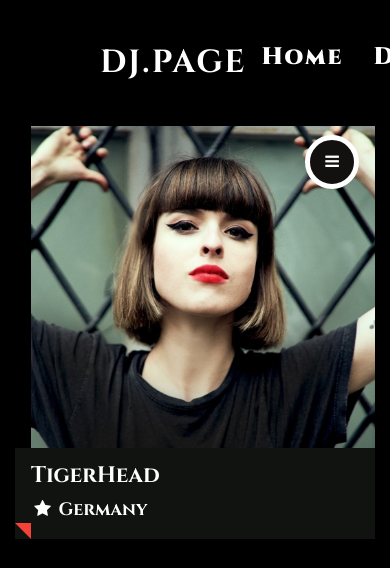
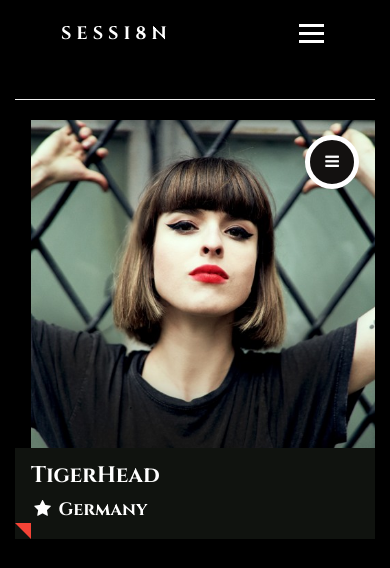
Before and after one commit to Yannick6633/Session8, a PHP site: page /src/view/dj.html in a window 390 px wide. Shown: the top 568 px of the page. Run offline with PHP 8.4, Linux system fonts and the light colour scheme; some libraries are stand-ins or nearby versions.

Commit message:
N5 Responsive Nav

```diff
--- /dev/null
+++ b/src/css/nav.css
@@ -0,0 +1,113 @@
+* {
+    margin: 0px;
+    padding: 0px;
+    box-sizing: border-box;
+}
+
+nav {
+    top: 0;
+    left: 0;
+    width: 100%;
+    display: flex;
+    justify-content: space-around;
+    align-items: center;
+    min-height: 8vh;
+    background-color: #000;
+    font-family: 'Cinzel', serif;
+    position: fixed;
+    z-index: 100000;
+}
+
+.logo {
+    color: #fff;
+    text-transform: uppercase;
+    letter-spacing: 5px;
+    font-size: 25px;
+}
+
+.nav-links {
+    display: flex;
+    justify-content: space-around;
+    width: 30%;
+}
+
+.nav-links li {
+    list-style: none;
+}
+
+.nav-links a {
+    color: #fff;
+    text-decoration: none;
+    letter-spacing: 3px;
+    font-weight: bold;
+    font-size: 14px;
+}
+
+.burger {
+    display: none;
+    cursor: pointer;
+}
+
+.burger div {
+    width: 25px;
+    height: 3px;
+    background-color: #fff;
+    margin: 5px;
+    transition: all 0.3s ease;
+}
+
+@media screen and (max-width:1024px) {
+    .nav-links {
+        width: 60%;
+    }
+}
+
+@media screen and (max-width:768px) {
+    body {
+        overflow-x: hidden;
+    }
+    .nav-links {
+        position: absolute;
+        right: 0px;
+        height: 92vh;
+        top: 8vh;
+        background-color: #000;
+        display: flex;
+        flex-direction: column;
+        align-items: center;
+        width: 50%;
+        transform: translateX(100%);
+        transition: transform 0.5s ease-in;
+    }
+    .nav-links li {
+        opacity: 0;
+    }
+    .burger {
+        display: block;
+    }
+}
+
+.nav-active {
+    transform: translateX(0%);
+}
+
+@keyframes navLinkFade {
+    from {
+        opacity: 0;
+        transform: translateX(50px);
+    }
+    to {
+        opacity: 1;
+        transform: translateX(0px);
+    }
+}
+
+.toggle .line1 {
+    transform: rotate(-45deg) translate(-5px, 6px);
+}
+.toggle .line2 {
+    opacity: 0;
+}
+.toggle .line3 {
+    transform: rotate(45deg) translate(-5px, -6px);
+}
--- a/src/css/navBar.css
+++ /dev/null
@@ -1,71 +0,0 @@
-/********** NAVBAR **********/
-
-@import url('https://fonts.googleapis.com/css2?family=Cinzel:wght@900&display=swap');
-
-* {
-    margin: 0;
-    padding: 0;
-    box-sizing: border-box;
-    font-family: 'Cinzel', serif;
-}
-
-header {
-    position: fixed;
-    top: 0;
-    left: 0;
-    width: 100%;
-    display: flex;
-    justify-content: space-between;
-    align-items: center;
-    /*min-height: 200vh;*/
-    transition: 0.6s;
-    padding: 40px 100px;
-    z-index: 100000;
-    overflow: hidden;
-    background: #000;
-}
-
-header.stickY {
-    padding: 5px 100px;
-    background: #fff;
-}
-
-header .logo {
-    position: relative;
-    font-weight: 700;
-    color: #fff;
-    text-decoration: none;
-    font-size: 2em;
-    text-transform: uppercase;
-    letter-spacing: 2px;
-    transition: 0.6s;
-}
-
-header ul {
-    position: relative;
-    display: flex;
-    justify-content: center;
-    align-items: center;
-}
-
-header ul li {
-    position: relative;
-    list-style: none;
-}
-
-header ul li a {
-    position: relative;
-    margin: 0 15px;
-    text-decoration: none;
-	display: block;
-    color: #fff;
-    letter-spacing: 2px;
-	font-size: 1.5em;
-    font-weight: 900;
-    transition: 0.6s;
-	line-height: 1.2em;
-}
-
-header.sticky ul li a {
-    color: rgb(74, 175, 6);
-}
--- a/src/js/main.js
+++ b/src/js/main.js
@@ -2,10 +2,10 @@
     alert("okay")
 });*/
 
-window.addEventListener("scroll", function() {
+/*window.addEventListener("scroll", function() {
     var header = document.querySelector("header");
     header.classList.toggle("sticky", window.scrollY > 0);
-})
+})*/
 
 
 $(document).ready(function(){
--- /dev/null
+++ b/src/js/nav.js
@@ -0,0 +1,25 @@
+
+const navSlide = () => {
+    const burger = document.querySelector('.burger');
+    const nav = document.querySelector('.nav-links');
+    const navLinks = document.querySelectorAll('.nav-links li');
+
+
+    burger.addEventListener('click', () => {
+    // Toggle Nav
+        nav.classList.toggle('nav-active')
+
+    // Animate Links
+        navLinks.forEach((link, index) => {
+            if(link.style.animation) {
+                link.style.animation = '';
+            } else {
+                link.style.animation = `navLinkFade 0.5s ease forwards ${index / 7 + 0.5}s`
+            }
+        });
+    // Burger Animation
+        burger.classList.toggle('toggle');
+    });
+}
+
+navSlide();
--- a/src/view/dj.html
+++ b/src/view/dj.html
@@ -11,7 +11,7 @@
     <link rel="stylesheet" href="http://maxcdn.bootstrapcdn.com/bootstrap/3.3.5/css/bootstrap.min.css">
     <link rel="stylesheet" href="http://maxcdn.bootstrapcdn.com/font-awesome/4.3.0/css/font-awesome.min.css">
     <link rel="stylesheet" href="/src/css/dj.css">
-    <link rel="stylesheet" type="text/css" href="/src/css/navBar.css">
+    <link rel="stylesheet" href="/src/css/nav.css">
     <style type="text/css">
 
         html {
@@ -34,16 +34,33 @@
     </style>
 </head>
 <body>
-    <header>
-        <a href="#" class="logo">DJ.PAGE</a>
-        <ul>
-            <li><a href="/" data-text="Home">Home</a></li>
-            <li><a href="/src/view/dj.html" data-text="Dj">DJ</a></li>
-            <li><a href="/src/view/albums.html" data-text="Albums">ALBUMS</a></li>
-            <li><a href="/src/view/news.html" data-text="News">NEWS</a></li>
-            <li><a href="/src/view/contact.html" data-text="Contact">CONTACT</a></li>
+    <nav>
+        <div class="logo">
+            <h4>SESSI8N</h4>
+        </div>
+        <ul class="nav-links">
+            <li>
+                <a href="/">HOME</a>
+            </li>
+            <li>
+                <a href="/src/view/dj.html">DJ</a>
+            </li>
+            <li>
+                <a href="/src/view/albums.html">ALBUMS</a>
+            </li>
+            <li>
+                <a href="/src/view/news.html">NEWS</a>
+            </li>
+            <li>
+                <a href="/src/view/contact.html">CONTACT</a>
+            </li>
         </ul>
-      </header>
+        <div class="burger">
+            <div class="line1"></div>
+            <div class="line2"></div>
+            <div class="line3"></div>
+        </div>
+    </nav>
 <section class="container">
     <div class="page-header">
         <h1><br></h1>
@@ -643,6 +660,7 @@
 
 <script src="http://code.jquery.com/jquery-1.11.3.min.js"></script>
 <script src="/src/js/dj.js"></script>
+<script src="/src/js/nav.js"></script>
 <script>
 
     $(function() {
```
Also changed, not shown: index.html (+44 -18 lines), src/css/main.css (+10 -6 lines), src/css/parallax.css (added, +21 -0 lines), src/js/navigation.js (deleted, +0 -31 lines), src/view/albums.html (+29 -10 lines), src/view/contact.html (+29 -10 lines), src/view/news.html (+29 -10 lines).
